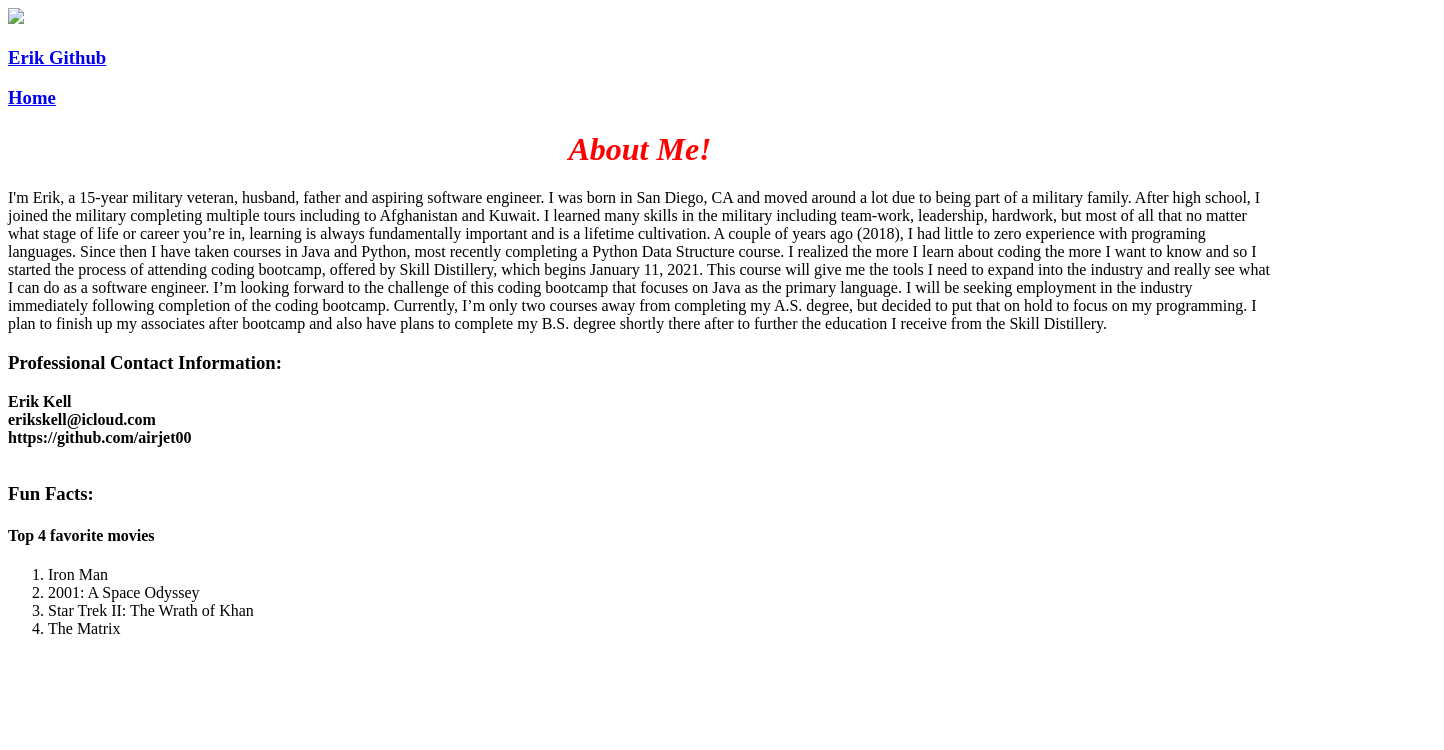
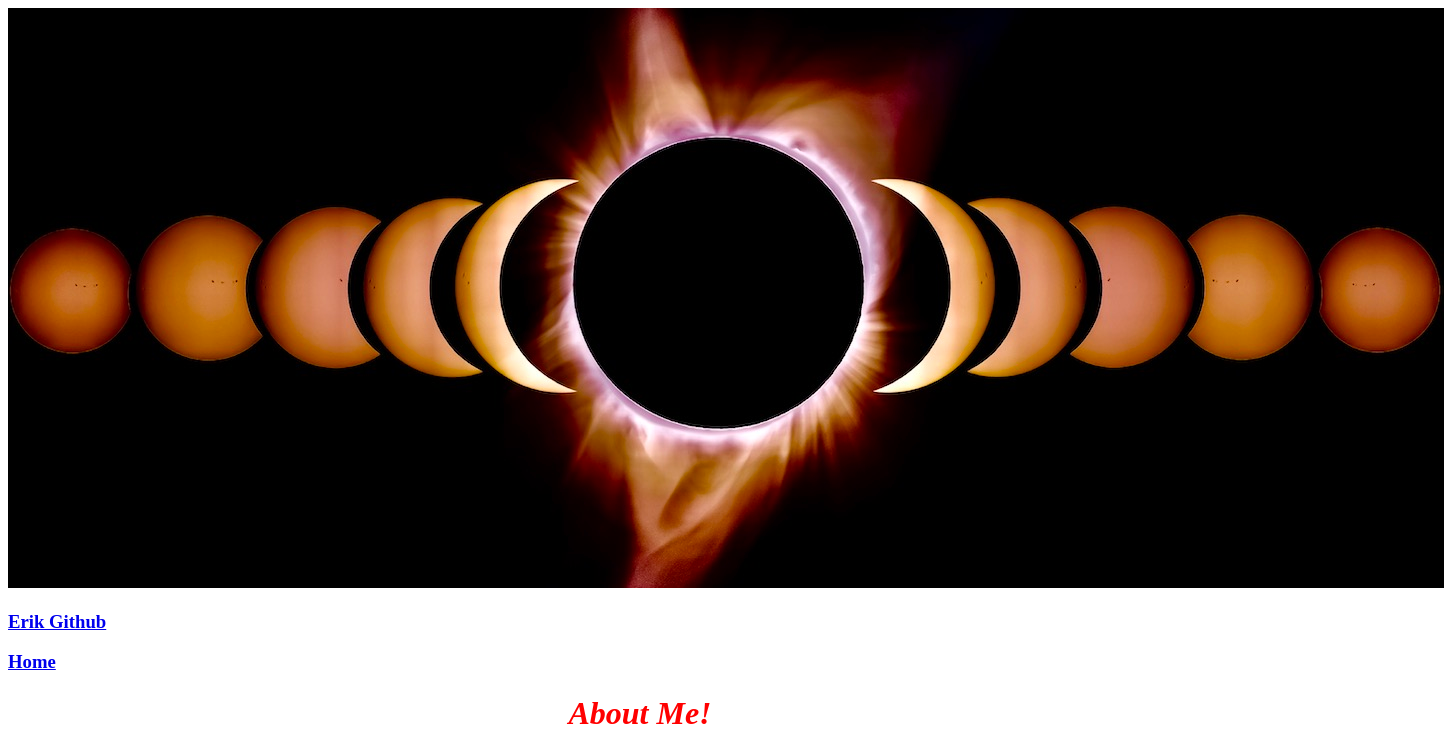
Before and after one commit to airjet00/airjet00.github.io, a plain HTML site: page about.html in a window 1280 px wide. Shown: the top 750 px of the page, 1444 px wide, since content can reach past the window. Drawn offline with Linux system fonts and the light colour scheme.

Commit message:
photo link update

```diff
--- a/about.html
+++ b/about.html
@@ -6,7 +6,7 @@
     <title>About-HelloWorld</title>
   </head>
   <body>
-    <img src="../Blog/bryan-goff-we1ky8_ZTHg-unsplash.jpeg"/>
+    <img src="bryan-goff-we1ky8_ZTHg-unsplash.jpeg"/>
     <h3><a href="https://github.com/airjet00">Erik Github</a></h3>
     <h3><a href="index.html">Home</a></h3>
     <h1><em>About Me!</em></h1>
```
Also changed, not shown: index.html (+1 -1 lines).
